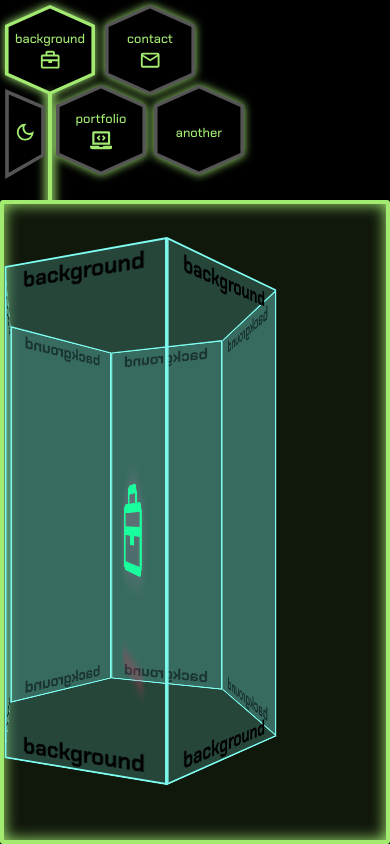
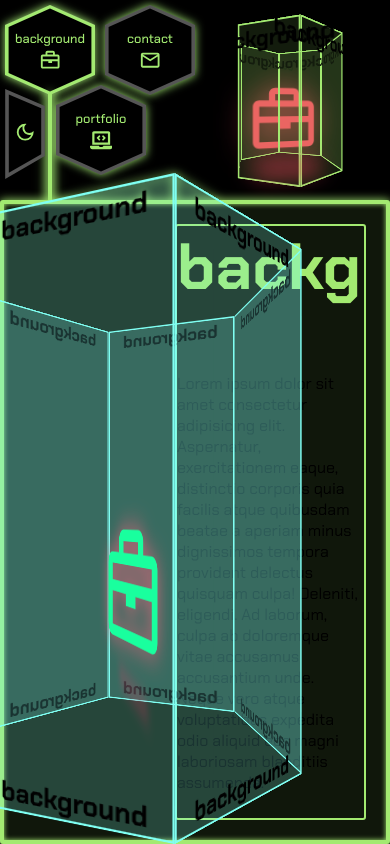
Before and after one commit to a-stepanian/portfolio-v2, a React (Create React App) app: page / in a window 390 px wide. Both pictures are taken after a click on the button "background". Built offline with nearby package versions, Linux system fonts and the light colour scheme.

Commit message:
Adds mobile improvements

```diff
--- a/src/App.tsx
+++ b/src/App.tsx
@@ -3,6 +3,7 @@ import styled, { ThemeProvider } from "styled-components";
 import { Hexagon } from "./Components/Hexagon";
 import { DarkModeBtn } from "./Components/DarkModeBtn";
 import { useAppContext } from "./AppContext";
+import ThreeDimensionsWide from "./Components/ThreeDimensionsMobile";
 
 export const App = () => {
   const { btnClicked, colorScheme } = useAppContext();
@@ -55,11 +56,11 @@ export const App = () => {
             <div className="bottom-hexagon">
               <Hexagon lightColor={"blue"} text={"portfolio"} />
             </div>
-            <div className="another-hexagon">
-              <Hexagon lightColor={"orange"} text={"another"} />
-            </div>
             <DarkModeBtn />
           </nav>
+          <div className="three-dimensions-mobile-wrapper">
+            <ThreeDimensionsWide />
+          </div>
         </div>
       </Wrapper>
     </ThemeProvider>
@@ -83,10 +84,11 @@ const Wrapper = styled.div`
     font-family: "Chakra Petch", sans-serif;
   }
   #site-wrapper {
+    display: flex;
     animation: appear 1s forwards;
     nav {
       position: relative;
-      width: 276px;
+      width: 206px;
       height: 200px;
       .top-row {
         display: flex;
@@ -96,11 +98,13 @@ const Wrapper = styled.div`
         bottom: 20px;
         left: 51px;
       }
-      .another-hexagon {
-        position: absolute;
-        bottom: 20px;
-        left: 149px;
-      }
+    }
+    .three-dimensions-mobile-wrapper {
+      position: fixed;
+      top: 0;
+      right: 0;
+      width: calc(100vw - 206px);
+      height: 200px;
     }
   }
   /* Used for dark/light mode transition speed */
--- a/src/AppContext.tsx
+++ b/src/AppContext.tsx
@@ -11,6 +11,9 @@ export interface IColorScheme {
   hexagonOutline: string;
   glowColor: string;
   iconGlow: string;
+  iconColor: string;
+  threeDimensionsBackground: string;
+  threeDimensionsBorder: string;
 }
 
 export type TButtonText = "portfolio" | "background" | "contact" | "another" | "";
@@ -41,14 +44,17 @@ const AppContextProvider: React.FC<Props> = ({ children }) => {
   const [colorScheme, setColorScheme] = useState<IColorScheme>({
     isDarkMode: true,
     bgColor: "#000000",
-    hexBorderColor: "#FA64B5",
+    hexBorderColor: "#ff3e5e",
     hoverColor: "#000000",
     textColor: "#A3EA71",
-    textColorMuted: "#FA64B5",
+    textColorMuted: "#ff3e5e",
     panelBg: "#10170b",
     hexagonOutline: "#A3EA71",
     glowColor: "#A3EA71",
-    iconGlow: "#fa64b470"
+    iconGlow: "#ff3e5e",
+    iconColor: "#ff3e5e",
+    threeDimensionsBackground: "#A3EA711e",
+    threeDimensionsBorder: "#A3EA71"
   });
 
   const updateBtnClicked = (info: TButtonText) => setBtnClicked(info);
--- a/src/Components/InfoPanel.tsx
+++ b/src/Components/InfoPanel.tsx
@@ -2,29 +2,25 @@ import styled from "styled-components";
 import { useAppContext } from "../AppContext";
 import { FaRegWindowClose } from "react-icons/fa";
 import ThreeDimensions from "./ThreeDimensions";
+import InfoPanelContents from "./InfoPanelContents";
 
-interface IInfoPanelNewProps {
+interface IInfoPanelProps {
   text: string;
 }
 
-const InfoPanelNew = (props: IInfoPanelNewProps) => {
+const InfoPanel = (props: IInfoPanelProps) => {
   const { text } = props;
   const { btnClicked, updateBtnClicked } = useAppContext();
 
   const isOpen = text === btnClicked;
 
   const leftOffset =
-    text === "background" ? "48.5px" : text === "portfolio" ? "98.5px" : text === "contact" ? "48.5px" : "198.5px";
+    text === "background" ? "48.5px" : text === "contact" ? "148.5px" : text === "portfolio" ? "98.5px" : "";
 
   return (
     <Wrapper>
-      <div className={`panel ${btnClicked} ${isOpen ? "open" : ""}`}>
-        <div className="panel-header">
-          <h1>{text}</h1>
-          <button type="button" onClick={() => updateBtnClicked("")}>
-            <FaRegWindowClose className="icon" />
-          </button>
-        </div>
+      <div className={`panel ${btnClicked} ${isOpen ? "open" : ""}`} style={{ left: leftOffset }}>
+        <InfoPanelContents text={text} />
         <ThreeDimensions />
       </div>
     </Wrapper>
@@ -33,8 +29,10 @@ const InfoPanelNew = (props: IInfoPanelNewProps) => {
 
 const Wrapper = styled.section`
   .panel {
+    filter: drop-shadow(0 0 5px ${props => props.theme.glowColor});
     position: fixed;
     top: 200px;
+    bottom: 0;
     left: 48.5px;
     display: flex;
     justify-content: center;
@@ -42,35 +40,30 @@ const Wrapper = styled.section`
     width: 0;
     opacity: 0;
     z-index: 4;
-    box-shadow: inset 0 0 15px ${props => props.theme.glowColor};
+    box-shadow: inset 0 0 5px ${props => props.theme.glowColor};
     height: calc(100vh - 200px);
     transition: height 0.2s linear, width 0.2s linear, padding 0.2s linear, left 0.2s linear, opacity 0.1s linear 0.15s;
     border: 4px solid ${props => props.theme.textColor};
     border-radius: 3px;
     background-color: ${props => props.theme.panelBg};
-    overflow-y: scroll;
-    &::-webkit-scrollbar {
-      -webkit-appearance: none;
-    }
-    &::-webkit-scrollbar:vertical {
-      width: 6px;
-    }
-    &::-webkit-scrollbar:horizontal {
-      height: 6px;
-    }
-    &::-webkit-scrollbar-thumb {
-      background-color: ${props => props.theme.textColorMuted};
-      border: 2px solid ${props => props.theme.hoverColor};
-    }
-    &::-webkit-scrollbar-track {
-      background-color: ${props => props.theme.glowColor};
-    }
     & * {
       opacity: 0;
     }
     .panel-header {
       display: flex;
       justify-content: space-between;
+      h1,
+      p {
+        color: ${props => props.theme.textColor};
+      }
+      .icon {
+        font-size: 9rem;
+        color: #274e4b;
+      }
+      h1 {
+        font-size: 4rem;
+        margin-bottom: 4rem;
+      }
       button {
         padding: 0;
         border: none;
@@ -82,39 +75,27 @@ const Wrapper = styled.section`
           font-size: 1.4rem;
         }
       }
-      opacity: 0;
       animation: appear 1s linear 0.6s forwards;
     }
-    h1,
-    p {
-      color: ${props => props.theme.textColor};
-    }
-    .icon {
-      font-size: 9rem;
-      color: #274e4b;
-    }
-    h1 {
-      font-size: 4rem;
-      margin-bottom: 4rem;
-    }
+  }
+  /* .panel.contact {
+    left: 148.5px;
+  }
+  .panel.background {
+    left: 48.5px;
+  } */
+  .panel.open {
+    left: 0 !important;
   }
   .open {
-    right: 0;
     width: 100vw;
     opacity: 1;
-    bottom: 0;
     padding: 1rem;
     transition: width 0.2s linear 0.6s, padding 0.1s linear 0.6s, left 0.1s linear 0.6s, opacity 0.01s linear 0.6s;
     & * {
       transition: opacity 0.1s linear 0.6s;
       opacity: 1;
     }
-  }
-  .panel.open.contact {
-    left: -100px;
-  }
-  .panel.open.background {
-    left: 0px;
   }
   /* Media queries */
   @media (min-width: 990px) {
@@ -133,4 +114,4 @@ const Wrapper = styled.section`
   }
 `;
 
-export default InfoPanelNew;
+export default InfoPanel;
--- /dev/null
+++ b/src/Components/InfoPanelContents.tsx
@@ -0,0 +1,103 @@
+import styled from "styled-components";
+import { useAppContext } from "../AppContext";
+import { FaRegWindowClose } from "react-icons/fa";
+import ThreeDimensions from "./ThreeDimensions";
+
+interface IInfoPanelContentsProps {
+  text: string;
+}
+
+const InfoPanelContents = (props: IInfoPanelContentsProps) => {
+  const { text } = props;
+  const { btnClicked, updateBtnClicked } = useAppContext();
+
+  const isOpen = text === btnClicked;
+
+  const leftOffset =
+    text === "background" ? "48.5px" : text === "portfolio" ? "98.5px" : text === "contact" ? "48.5px" : "198.5px";
+
+  return (
+    <Wrapper>
+      <div className="panel-header">
+        <h1>{text}</h1>
+        <button type="button" onClick={() => updateBtnClicked("")}>
+          <FaRegWindowClose className="icon" />
+        </button>
+      </div>
+      <p>
+        Lorem ipsum dolor sit amet consectetur adipisicing elit. Aspernatur, exercitationem eaque, distinctio corporis
+        quia facilis atque quibusdam beatae a aperiam minus dignissimos tempora provident delectus quisquam culpa!
+        Deleniti, eligendi. Ad laborum, culpa ab doloremque vitae accusamus accusantium unde. Neque vero atque
+        voluptatibus expedita odio aliquid eos magni laboriosam blanditiis assumenda.
+      </p>
+    </Wrapper>
+  );
+};
+
+const Wrapper = styled.section`
+  position: absolute;
+  top: 20px;
+  right: 20px;
+  width: 50%;
+  height: calc(100% - 40px);
+  display: flex;
+  flex-direction: column;
+  border: 2px solid ${props => props.theme.textColor};
+  border-radius: 3px;
+  overflow-y: scroll;
+  &::-webkit-scrollbar {
+    -webkit-appearance: none;
+  }
+  &::-webkit-scrollbar:vertical {
+    width: 6px;
+  }
+  &::-webkit-scrollbar:horizontal {
+    height: 6px;
+  }
+  &::-webkit-scrollbar-thumb {
+    background-color: ${props => props.theme.textColorMuted};
+    border: 2px solid ${props => props.theme.hoverColor};
+  }
+  &::-webkit-scrollbar-track {
+    background-color: ${props => props.theme.glowColor};
+  }
+  .panel-header {
+    display: flex;
+    justify-content: space-between;
+    h1,
+    p {
+      color: ${props => props.theme.textColor};
+    }
+    .icon {
+      font-size: 9rem;
+      color: #274e4b;
+    }
+    h1 {
+      font-size: 4rem;
+      margin-bottom: 4rem;
+    }
+    button {
+      padding: 0;
+      border: none;
+      background: none;
+      &:hover {
+        cursor: pointer;
+      }
+      .icon {
+        font-size: 1.4rem;
+      }
+    }
+    animation: appear 1s linear 0.6s forwards;
+  }
+}
+/* Animations */
+@keyframes appear {
+  0% {
+    opacity: 0;
+  }
+  100% {
+    opacity: 1 !important;
+  }
+`;
+
+export default InfoPanelContents;
--- a/src/Components/ThreeDimensions.tsx
+++ b/src/Components/ThreeDimensions.tsx
@@ -104,11 +104,12 @@ const Wrapper = styled.div`
       position: absolute;
       top: calc(50% - 80px);
       left: calc(50% - 72px);
-      height: 30px;
+      height: 50%;
       transform: translateY(0);
       animation: icon-bounce 6s ease-in-out infinite 0.1s;
       .icon {
         color: #00ff88;
+        height: 100%;
         width: 100%;
         filter: drop-shadow(0 0 15px ${props => props.theme.iconGlow});
       }
--- /dev/null
+++ b/src/Components/ThreeDimensionsMobile.tsx
@@ -0,0 +1,182 @@
+import styled from "styled-components";
+import { useAppContext } from "../AppContext";
+import { FaLaptopCode } from "react-icons/fa";
+import { BiBriefcase } from "react-icons/bi";
+import { MdMailOutline } from "react-icons/md";
+
+const ThreeDimensionsMobile = () => {
+  const { btnClicked } = useAppContext();
+
+  return (
+    <Wrapper>
+      <div className="three-d-object">
+        <div className="face side1">
+          <h5>{btnClicked}</h5>
+        </div>
+        <div className="face side2">
+          <h5>{btnClicked}</h5>
+        </div>
+        <div className="face side3">
+          <h5>{btnClicked}</h5>
+        </div>
+        <div className="face side4">
+          <h5>{btnClicked}</h5>
+        </div>
+        <div className="face side5">
+          <h5>{btnClicked}</h5>
+        </div>
+        <div className="face side6">
+          <h5>{btnClicked}</h5>
+        </div>
+      </div>
+      <div className="icon-wrapper">
+        {btnClicked === "portfolio" && <FaLaptopCode className="icon" />}
+        {btnClicked === "background" && <BiBriefcase className="icon" />}
+        {btnClicked === "contact" && <MdMailOutline className="icon" />}
+      </div>
+      <div className="icon-shadow"></div>
+    </Wrapper>
+  );
+};
+
+const Wrapper = styled.div`
+  position: absolute;
+  top: 3%;
+  left: calc((100vw - 206px - calc((100vw - 206px) / 2)) / 2);
+  width: calc((100vw - 250px) / 2);
+  height: 200px;
+  perspective: calc(50vw); // Viewer's "distance" from the 3D object
+  .three-d-object {
+    position: relative;
+    height: 90%;
+    padding-top: 0.75rem;
+    transform-style: preserve-3d;
+    z-index: 1;
+    animation: infinite-spin 30s linear infinite;
+    .face {
+      position: absolute;
+      height: 92%;
+      width: calc((100vw - 250px) / 2);
+      background-color: ${props => props.theme.threeDimensionsBackground};
+      border: 2px solid ${props => props.theme.threeDimensionsBorder};
+      display: flex;
+      flex-direction: column;
+      align-items: center;
+      justify-content: space-between;
+      z-index: 0;
+      animation-name: appear, shift-face-z-index;
+      animation-duration: 1s, 30s;
+      animation-timing-function: linear, linear;
+      animation-delay: 0.6s, 0s;
+      h5 {
+        font-size: 1.5rem;
+      }
+    }
+    /* Initial static positioning of the 3D object faces */
+    .side1 {
+      transform: rotateY(0deg) translateZ(calc(calc((100vw - 250px) / 2) / 2 / 0.5774));
+    }
+    .side2 {
+      transform: rotateY(60deg) translateZ(calc(calc((100vw - 250px) / 2) / 2 / 0.5774));
+    }
+    .side3 {
+      transform: rotateY(120deg) translateZ(calc(calc((100vw - 250px) / 2) / 2 / 0.5774));
+    }
+    .side4 {
+      transform: rotateY(180deg) translateZ(calc(calc((100vw - 250px) / 2) / 2 / 0.5774));
+    }
+    .side5 {
+      transform: rotateY(240deg) translateZ(calc(calc((100vw - 250px) / 2) / 2 / 0.5774));
+    }
+    .side6 {
+      transform: rotateY(300deg) translateZ(calc(calc((100vw - 250px) / 2) / 2 / 0.5774));
+    }
+  }
+  /* Bouncing icon and shadow */
+  .icon-wrapper {
+    position: absolute;
+    top: calc(50% - 50px);
+    left: calc(50% - 40px);
+    height: 50%;
+    transform: translateY(0);
+    animation: icon-bounce 6s ease-in-out infinite 0.1s;
+    .icon {
+      color: ${props => props.theme.iconColor};
+      height: 100%;
+      width: 100%;
+      filter: drop-shadow(0 0 15px ${props => props.theme.iconGlow});
+    }
+  }
+  .icon-shadow {
+    z-index: 1;
+    position: absolute;
+    height: 8px;
+    border-radius: 60px;
+    width: 60px;
+    top: 160px;
+    left: calc(50% - 30px);
+    background-color: ${props => props.theme.iconGlow};
+    filter: blur(13px);
+    transform: scale(1.2);
+    animation: shadow-spin-and-pulse 6s ease-in-out infinite 0.1s;
+  }
+  /* Animations */
+  @keyframes appear {
+    0% {
+      opacity: 0 !important;
+    }
+    100% {
+      opacity: 1 !important;
+    }
+  }
+  @keyframes icon-bounce {
+    0%,
+    50%,
+    100% {
+      transform: translateY(0) rotateY(0);
+    }
+    25% {
+      transform: translateY(30px) rotateY(30deg);
+    }
+    75% {
+      transform: translateY(30px) rotateY(-30deg);
+    }
+  }
+  @keyframes shadow-spin-and-pulse {
+    0%,
+    50%,
+    100% {
+      transform: scale(1.2) rotateZ(0) translateY(-2px);
+      filter: blur(13px);
+    }
+    25% {
+      transform: scale(1) rotateZ(-5deg) translateY(0px) rotateY(10deg);
+      filter: blur(6px);
+    }
+    75% {
+      transform: scale(1) rotateZ(5deg) translateY(0px) rotateY(-10deg);
+      filter: blur(6px);
+    }
+  }
+  @keyframes shift-face-z-index {
+    0% {
+      z-index: 10;
+    }
+    50% {
+      z-index: 0;
+    }
+    100% {
+      z-index: 0;
+    }
+  }
+  @keyframes infinite-spin {
+    0% {
+      transform: translateZ(calc(calc((100vw - 250px) / 2) / 2 / -0.5774)) rotateY(0deg);
+    }
+    100% {
+      transform: translateZ(calc(calc((100vw - 250px) / 2) / 2 / -0.5774)) rotateY(360deg);
+    }
+  }
+`;
+
+export default ThreeDimensionsMobile;
```
